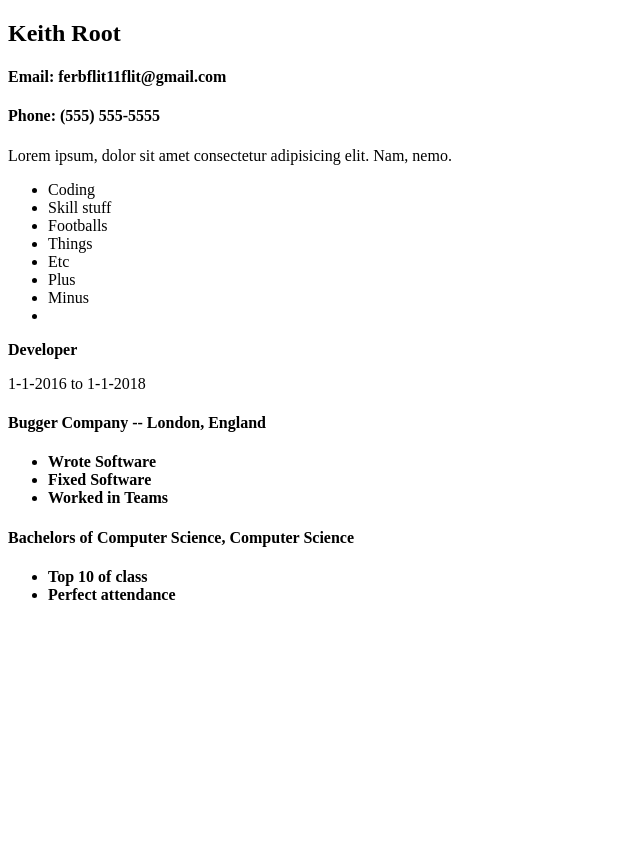
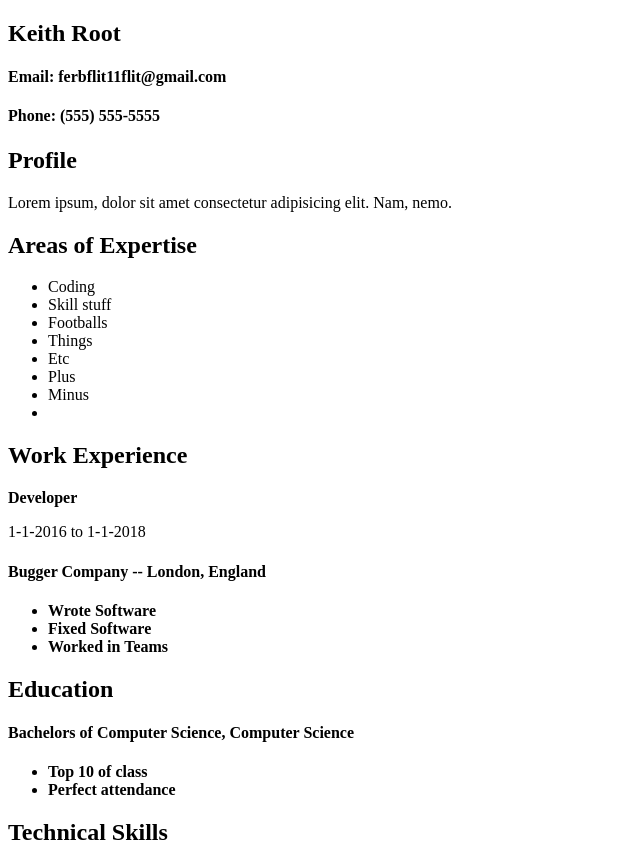
Before and after one commit to kroot077/resume, a plain HTML site: page index.html in a window 1280 px wide. Shown: the whole page, without its empty margins (0-640 px from the left). Before the commit the page ends 800 px from the top, so only its background shows below. Drawn offline with Linux system fonts and the light colour scheme.

Commit message:
Header Tags

```diff
--- a/index.html
+++ b/index.html
@@ -15,9 +15,11 @@
     </section>
     <main class="content">
         <div class="category profile">
+            <h2>Profile</h2>
             <p>Lorem ipsum, dolor sit amet consectetur adipisicing elit. Nam, nemo.</p>
         </div>
         <div class="category areas-of-expertise">
+            <h2>Areas of Expertise</h2>
             <ul>
                 <li>Coding</li>
                 <li>Skill stuff</li>
@@ -30,6 +32,7 @@
             </ul>
         </div>
         <div class="category work-experience">
+            <h2>Work Experience</h2>
             <div class="job">
                 <p><strong>Developer</strong></p>
                 <p class="date">1-1-2016 to 1-1-2018</p>
@@ -48,6 +51,7 @@
             </div>
         </div>
         <div class="category education">
+            <h2>Education</h2>
             <div>
                 <h4>
                     <span class="degree">Bachelors of Computer Science</span>,
@@ -60,7 +64,7 @@
             </div>
         </div>
         <div class="category technical-skills">
-
+            <h2>Technical Skills</h2>
         </div>
     </main>
 </body>
```
